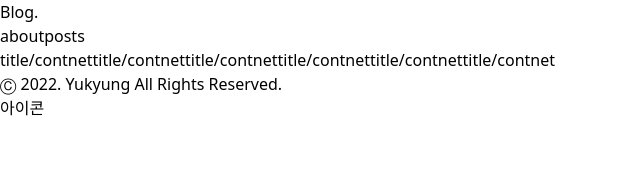
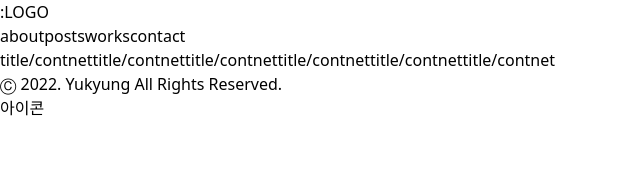
Before and after one commit to Yuuuk94/ssg-blog-next, a Next.js app: page /posts in a window 1280 px wide. Shown: the top 170 px of the page, without its empty margins (0-640 px from the left). Built offline with nearby package versions, Linux system fonts and the light colour scheme.

Commit message:
Feat. works, contact 페이지 추가

```diff
--- a/components/header.tsx
+++ /dev/null
@@ -1,12 +0,0 @@
-import Menu from "./menu";
-
-const Header = () => {
-  return (
-    <>
-      Blog.
-      <Menu />
-    </>
-  );
-};
-
-export default Header;
--- /dev/null
+++ b/components/header/index.tsx
@@ -0,0 +1,21 @@
+import Link from "next/link";
+import Menu from "./menu";
+
+const Header = () => {
+  return (
+    <>
+      <HeaderTitle />
+      <Menu />
+    </>
+  );
+};
+
+export default Header;
+
+const HeaderTitle = () => {
+  return (
+    <h1>
+      <Link href="/">:LOGO</Link>
+    </h1>
+  );
+};
--- a/components/menu.tsx
+++ b/components/header/menu.tsx
@@ -5,8 +5,8 @@ const Menu = () => {
     <nav>
       <Link href="/about">about</Link>
       <Link href="/posts">posts</Link>
-      {/* <Link href="/works">works</Link>
-      <Link href="/contact">contact</Link> */}
+      <Link href="/works">works</Link>
+      <Link href="/contact">contact</Link>
     </nav>
   );
 };
--- a/components/list.tsx
+++ /dev/null
@@ -1,5 +0,0 @@
-const List = () => {
-  return <>title/contnet</>;
-};
-
-export default List;
--- /dev/null
+++ b/components/postlist/index.tsx
@@ -0,0 +1,5 @@
+const PostList = () => {
+  return <>title/contnet</>;
+};
+
+export default PostList;
--- a/pages/index.tsx
+++ b/pages/index.tsx
@@ -1,11 +1,11 @@
 import type { NextPage } from "next";
 import Layout from "../components/layout";
-import List from "../components/list";
+import PostList from "../components/postlist";
 
 const Home: NextPage = () => {
   return (
     <Layout>
-      <List />
+      <PostList />
     </Layout>
   );
 };
--- a/pages/posts/index.tsx
+++ b/pages/posts/index.tsx
@@ -1,15 +1,15 @@
 import Layout from "../../components/layout";
-import List from "../../components/list";
+import PostList from "../../components/postlist";
 
 const Posts = () => {
   return (
     <Layout>
-      <List />
-      <List />
-      <List />
-      <List />
-      <List />
-      <List />
+      <PostList />
+      <PostList />
+      <PostList />
+      <PostList />
+      <PostList />
+      <PostList />
     </Layout>
   );
 };
```
Also changed, not shown: pages/contact/index.tsx (added, +12 -0 lines), pages/works/index.tsx (added, +7 -0 lines), components/footer/index.tsx (renamed from components/footer.tsx).
